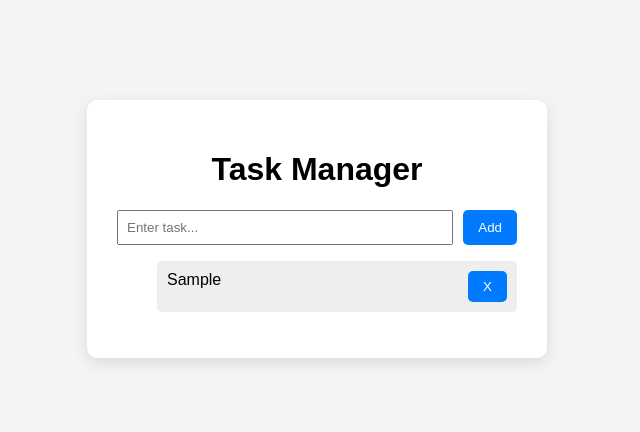
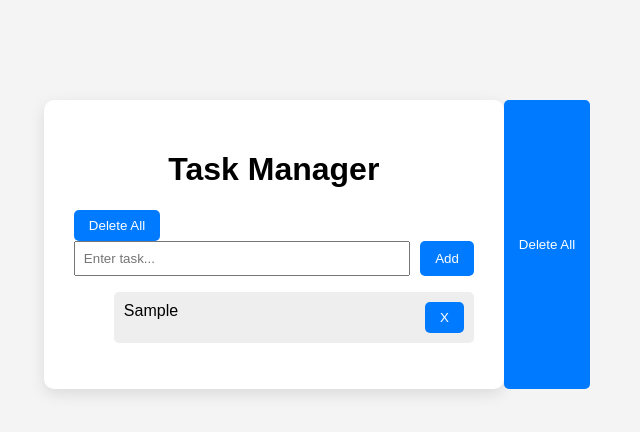
Before and after one commit to mohmedarfa451/git-practice-app, a plain HTML site: page index.html in a window 1280 px wide. Both pictures are taken after typing "Sample" into the empty fields and a click on the button "Add". Shown: the whole page, without its empty margins (323-963 px from the left). Drawn offline with Linux system fonts and the light colour scheme.

Commit message:
add delet all feature

```diff
--- a/index.html
+++ b/index.html
@@ -1,14 +1,17 @@
 <!DOCTYPE html>
 <html lang="en">
+
 <head>
     <meta charset="UTF-8">
     <title>Git Practice App</title>
     <link rel="stylesheet" href="style.css">
 </head>
+
 <body>
 
     <div class="container">
         <h1>Task Manager</h1>
+        <button id="deleteAllBtn">Delete All</button>
 
         <div class="input-group">
             <input type="text" id="taskInput" placeholder="Enter task...">
@@ -17,7 +20,10 @@
 
         <ul id="taskList"></ul>
     </div>
+    <button id="deleteAllBtn">Delete All</button>
+
 
     <script src="script.js"></script>
 </body>
+
 </html>
--- a/script.js
+++ b/script.js
@@ -25,6 +25,9 @@ function addTask() {
         li.classList.toggle("completed");
     });
 
+    deleteBtn.addEventListener("click", function () {
+        taskList.innerHTML = "";
+    });
     li.appendChild(span);
     li.appendChild(deleteBtn);
     taskList.appendChild(li);
```
